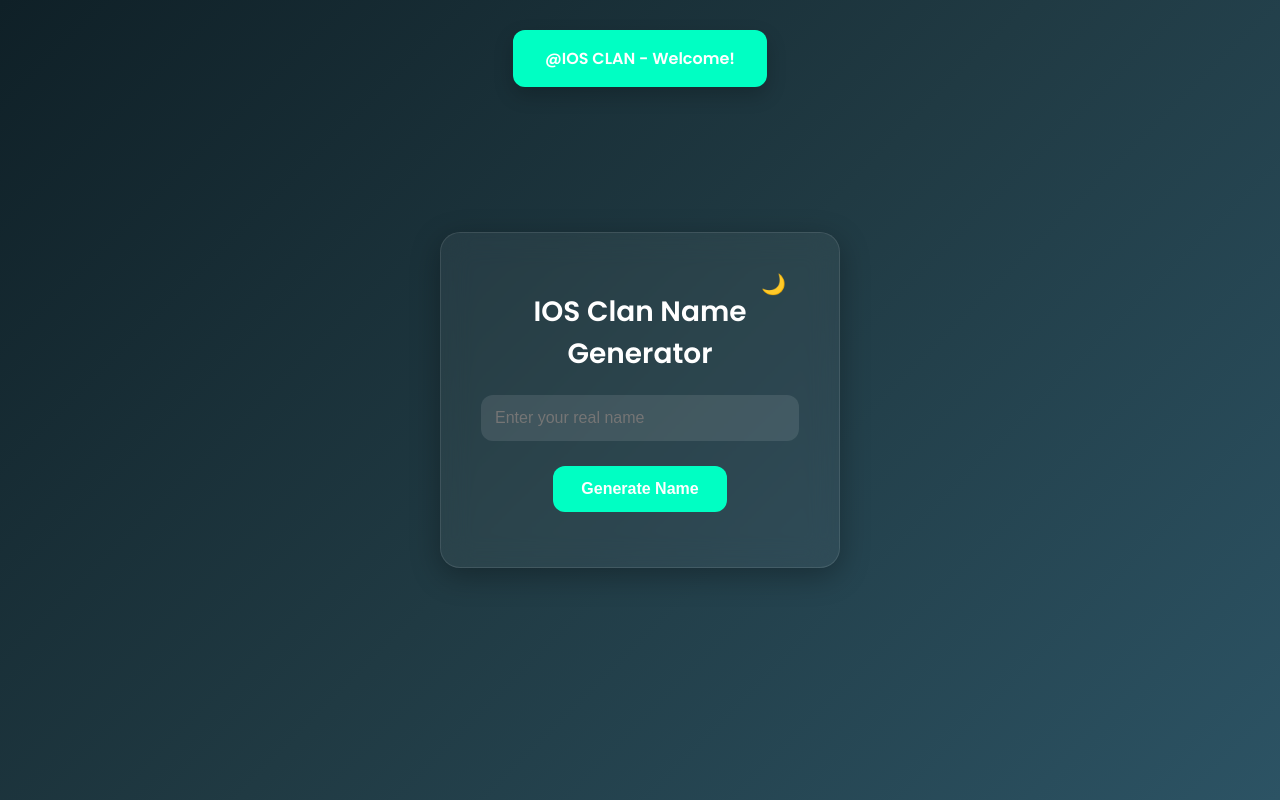
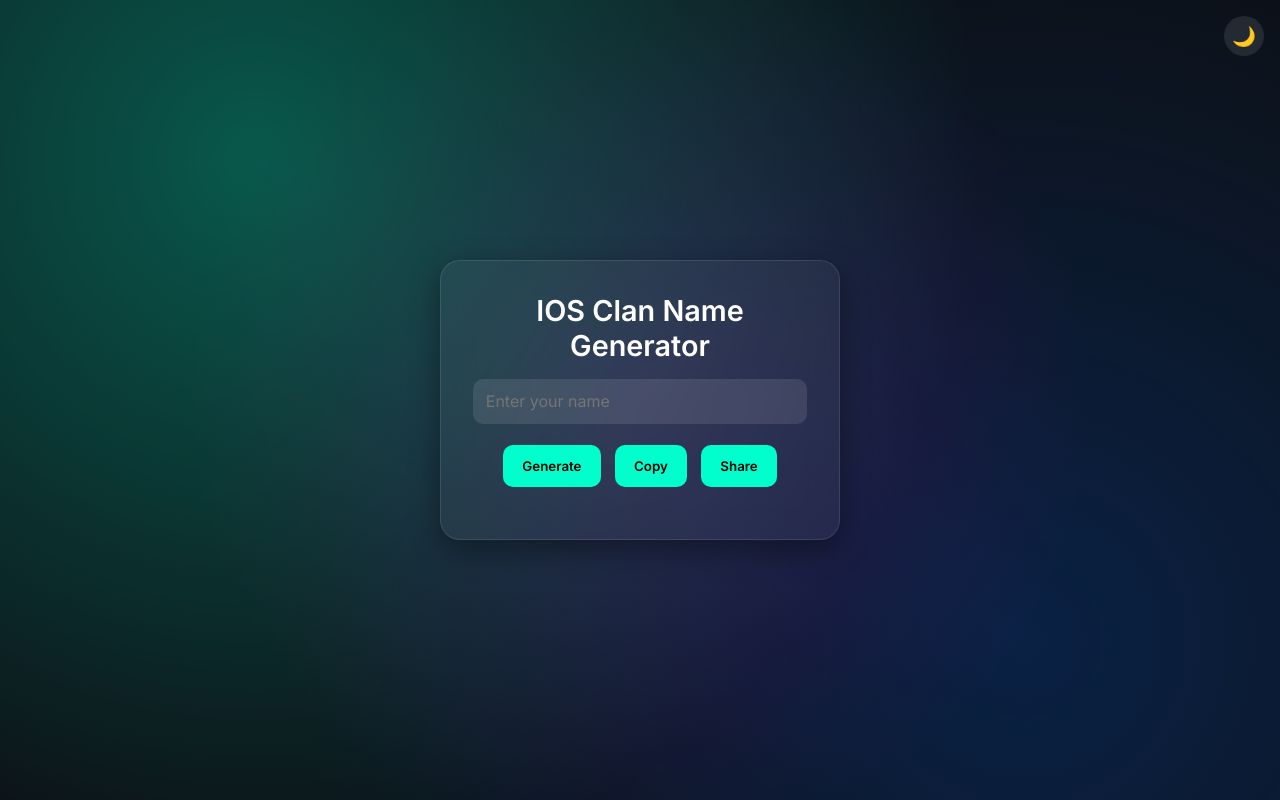
Before and after one commit to Salar5454/IOS-CLAN, a plain HTML site: page INDEX.HTML in a window 1280 px wide. Drawn offline with Linux system fonts and the light colour scheme.

Commit message:
Update INDEX.HTML

```diff
--- a/INDEX.HTML
+++ b/INDEX.HTML
@@ -2,282 +2,164 @@
 <html lang="en">
 <head>
   <meta charset="UTF-8" />
-  <meta name="viewport" content="width=device-width, initial-scale=1.0"/>
+  <meta name="viewport" content="width=device-width, initial-scale=1.0" />
   <title>IOS Clan Name Generator</title>
-  <link href="https://fonts.googleapis.com/css2?family=Poppins:wght@400;600&display=swap" rel="stylesheet">
+  <link href="https://fonts.googleapis.com/css2?family=Inter:wght@400;600&display=swap" rel="stylesheet">
   <style>
-    :root {
-      --bg: linear-gradient(135deg, #0f2027, #203a43, #2c5364);
-      --text: #ffffff;
-      --card: rgba(255, 255, 255, 0.05);
-      --border: rgba(255, 255, 255, 0.1);
-      --button: #00ffc3;
-      --result: #00ffc8;
-    }
-
-    body.light-mode {
-      --bg: #f0f0f0;
-      --text: #1b1b1b;
-      --card: #ffffff;
-      --border: #e0e0e0;
-      --button: #1b1b1b;
-      --result: #00796b;
-    }
-
     * {
       box-sizing: border-box;
+      margin: 0;
+      padding: 0;
+      font-family: 'Inter', sans-serif;
     }
 
     body {
-      margin: 0;
-      padding: 0;
-      font-family: 'Poppins', sans-serif;
-      background: var(--bg);
-      color: var(--text);
+      min-height: 100vh;
       display: flex;
       align-items: center;
       justify-content: center;
-      height: 100vh;
-      transition: background 0.3s, color 0.3s;
+      background: #0d1117;
       overflow: hidden;
+      position: relative;
+      color: #fff;
     }
 
-    .container {
-      background: var(--card);
-      border: 1px solid var(--border);
-      backdrop-filter: blur(15px);
+    .aurora {
+      position: fixed;
+      top: 0;
+      left: 0;
+      width: 100vw;
+      height: 100vh;
+      background: radial-gradient(circle at 20% 20%, rgba(0, 255, 200, 0.3), transparent 60%),
+                  radial-gradient(circle at 80% 80%, rgba(0, 100, 255, 0.2), transparent 60%),
+                  radial-gradient(circle at 50% 50%, rgba(255, 0, 200, 0.15), transparent 60%);
+      animation: auroraMove 15s infinite alternate ease-in-out;
+      z-index: 0;
+      pointer-events: none;
+    }
+
+    @keyframes auroraMove {
+      0% {
+        background-position: 0% 0%, 100% 100%, 50% 50%;
+      }
+      100% {
+        background-position: 100% 0%, 0% 100%, 50% 70%;
+      }
+    }
+
+    .card {
+      position: relative;
+      z-index: 1;
+      background: rgba(255, 255, 255, 0.05);
+      backdrop-filter: blur(16px);
+      border: 1px solid rgba(255, 255, 255, 0.1);
+      padding: 2rem;
       border-radius: 20px;
-      padding: 40px;
       width: 90%;
       max-width: 400px;
+      box-shadow: 0 10px 30px rgba(0, 0, 0, 0.4);
       text-align: center;
-      box-shadow: 0 8px 30px rgba(0, 0, 0, 0.3);
-      position: relative;
     }
 
     h1 {
-      font-size: 28px;
-      margin-bottom: 20px;
+      font-size: 1.8rem;
+      margin-bottom: 1rem;
+      font-weight: 600;
     }
 
     input {
       width: 100%;
-      padding: 14px;
+      padding: 0.8rem;
+      border-radius: 10px;
       border: none;
-      border-radius: 12px;
-      font-size: 16px;
-      margin-bottom: 20px;
-      outline: none;
-      background-color: rgba(255, 255, 255, 0.1);
-      color: var(--text);
-      transition: 0.3s;
-    }
-
-    body.light-mode input {
-      background-color: #ffffff;
-      color: #1b1b1b;
-    }
-
-    button {
-      padding: 14px 28px;
-      background-color: var(--button);
-      color: var(--text);
-      border: none;
-      border-radius: 12px;
-      font-weight: bold;
-      font-size: 16px;
-      cursor: pointer;
-      transition: 0.3s;
-      margin: 5px;
-    }
-
-    #resultBox {
-      margin-top: 30px;
-      display: none;
-      flex-direction: column;
-      align-items: center;
-      gap: 10px;
-    }
-
-    #result {
-      font-size: 22px;
-      font-weight: bold;
-      color: var(--result);
-    }
-
-    .copy-btn, .whatsapp-btn {
-      padding: 10px 16px;
-      border-radius: 10px;
-      font-size: 14px;
-      font-weight: 600;
-      border: none;
-      cursor: pointer;
-      transition: 0.3s;
-    }
-
-    .copy-btn {
-      background-color: #007fff;
+      margin-bottom: 1rem;
+      font-size: 1rem;
+      background: rgba(255, 255, 255, 0.1);
       color: white;
     }
 
-    .whatsapp-btn {
-      background-color: #25D366;
-      color: white;
+    .btn {
+      background: #00ffcc;
+      color: #000;
+      padding: 0.8rem 1.2rem;
+      border: none;
+      border-radius: 10px;
+      font-weight: bold;
+      cursor: pointer;
+      margin: 0.3rem;
+      transition: 0.3s ease;
     }
 
-    .copy-btn:hover {
-      background-color: #0063cc;
+    .btn:hover {
+      background: #00e6b3;
     }
 
-    .whatsapp-btn:hover {
-      background-color: #1ebe5b;
+    .output {
+      margin-top: 1rem;
+      font-size: 1.2rem;
+      font-weight: 500;
     }
 
-    .copied-message {
-      margin-top: 10px;
-      color: #00ff91;
-      font-size: 14px;
-    }
-
-    .popup {
+    .dark-mode-toggle {
       position: absolute;
-      top: -60px;
-      left: 50%;
-      transform: translateX(-50%);
-      background: var(--button);
-      color: var(--text);
-      padding: 16px 32px;
-      border-radius: 12px;
-      box-shadow: 0 8px 20px rgba(0, 0, 0, 0.2);
-      font-weight: 600;
-      opacity: 0;
-      animation: slideDownFade 6s forwards;
-      z-index: 999;
-    }
-
-    .theme-toggle {
-      position: absolute;
-      top: 20px;
-      right: 20px;
-      background: transparent;
+      top: 1rem;
+      right: 1rem;
+      background: rgba(255,255,255,0.1);
       border: none;
-      font-size: 20px;
+      border-radius: 50%;
+      width: 40px;
+      height: 40px;
+      color: white;
+      font-size: 1.2rem;
       cursor: pointer;
-      color: var(--text);
-    }
-
-    @keyframes slideDownFade {
-      0% { top: -60px; opacity: 0; }
-      15% { top: 30px; opacity: 1; }
-      85% { top: 30px; opacity: 1; }
-      100% { top: -60px; opacity: 0; }
-    }
-
-    @media (max-width: 480px) {
-      .container {
-        padding: 30px 20px;
-      }
-
-      h1 {
-        font-size: 22px;
-      }
-
-      button {
-        width: 100%;
-      }
-
-      #resultBox {
-        align-items: stretch;
-      }
+      backdrop-filter: blur(8px);
+      z-index: 2;
     }
   </style>
 </head>
 <body>
-
-  <div class="popup">@IOS CLAN - Welcome!</div>
-
-  <div class="container">
-    <button class="theme-toggle" onclick="toggleTheme()">🌙</button>
+  <div class="aurora"></div>
+  <button class="dark-mode-toggle" onclick="toggleDarkMode()">🌙</button>
+  <div class="card">
     <h1>IOS Clan Name Generator</h1>
-    <input type="text" id="realName" placeholder="Enter your real name" />
-    <button onclick="generateName()">Generate Name</button>
-
-    <div id="resultBox">
-      <div id="result"></div>
-      <button class="copy-btn" onclick="copyName()">Copy</button>
-      <button class="whatsapp-btn" onclick="shareToWhatsApp()">Share on WhatsApp</button>
-    </div>
-    <div class="copied-message" id="copiedMsg"></div>
+    <input type="text" id="nameInput" placeholder="Enter your name" />
+    <button class="btn" onclick="generateName()">Generate</button>
+    <button class="btn" onclick="copyName()">Copy</button>
+    <button class="btn" onclick="shareWhatsApp()">Share</button>
+    <div class="output" id="outputName"></div>
   </div>
-
-  <!-- 🔊 Click Sound Effect -->
-  <audio id="clickSound" src="https://www.soundjay.com/buttons/sounds/button-16.mp3" preload="auto"></audio>
-
   <script>
-    function playClick() {
-      const audio = document.getElementById("clickSound");
-      audio.currentTime = 0;
-      audio.play();
-    }
-
     function generateName() {
-      playClick();
-      const name = document.getElementById("realName").value.trim();
-      const result = document.getElementById("result");
-      const resultBox = document.getElementById("resultBox");
-      const copiedMsg = document.getElementById("copiedMsg");
-
-      copiedMsg.innerText = "";
-
-      if (name === "") {
-        result.innerText = "Please enter a name.";
-        result.style.color = "#ff8080";
-        resultBox.style.display = "flex";
-        return;
+      const input = document.getElementById("nameInput").value.trim();
+      const output = document.getElementById("outputName");
+      if (input) {
+        output.textContent = `@IOS ${input.toUpperCase()}`;
+        playSound();
+      } else {
+        output.textContent = "Please enter a name.";
       }
-
-      result.style.color = getComputedStyle(document.body).getPropertyValue('--result');
-      result.innerText = "@IOS " + name.toUpperCase();
-      resultBox.style.display = "flex";
     }
 
     function copyName() {
-      playClick();
-      const text = document.getElementById("result").innerText;
-      navigator.clipboard.writeText(text).then(() => {
-        document.getElementById("copiedMsg").innerText = "Copied to clipboard!";
-      }).catch(() => {
-        document.getElementById("copiedMsg").innerText = "Failed to copy.";
-      });
+      const output = document.getElementById("outputName").textContent;
+      navigator.clipboard.writeText(output);
+      alert("Copied to clipboard: " + output);
+      playSound();
     }
 
-    function shareToWhatsApp() {
-      playClick();
-      const name = document.getElementById("result").innerText;
-      if (!name || name === "Please enter a name.") {
-        alert("Generate a name first!");
-        return;
-      }
-
-      const message = `Check out my new IOS Clan name: *${name}* 👑\nMade using the IOS Clan Generator!`;
-      const url = "https://wa.me/?text=" + encodeURIComponent(message);
-      window.open(url, "_blank");
+    function shareWhatsApp() {
+      const text = document.getElementById("outputName").textContent;
+      const url = `https://wa.me/?text=${encodeURIComponent(text)}`;
+      window.open(url, '_blank');
     }
 
-    function toggleTheme() {
-      playClick();
-      document.body.classList.toggle('light-mode');
-      const isLight = document.body.classList.contains('light-mode');
-      document.querySelector('.theme-toggle').innerText = isLight ? '🌞' : '🌙';
-      localStorage.setItem('theme', isLight ? 'light' : 'dark');
+    function playSound() {
+      const beep = new Audio("https://www.soundjay.com/button/beep-07.mp3");
+      beep.play();
     }
 
-    window.onload = () => {
-      const savedTheme = localStorage.getItem('theme');
-      if (savedTheme === 'light') {
-        document.body.classList.add('light-mode');
-        document.querySelector('.theme-toggle').innerText = '🌞';
-      }
+    function toggleDarkMode() {
+      document.body.classList.toggle("light-mode");
     }
   </script>
 </body>
```
